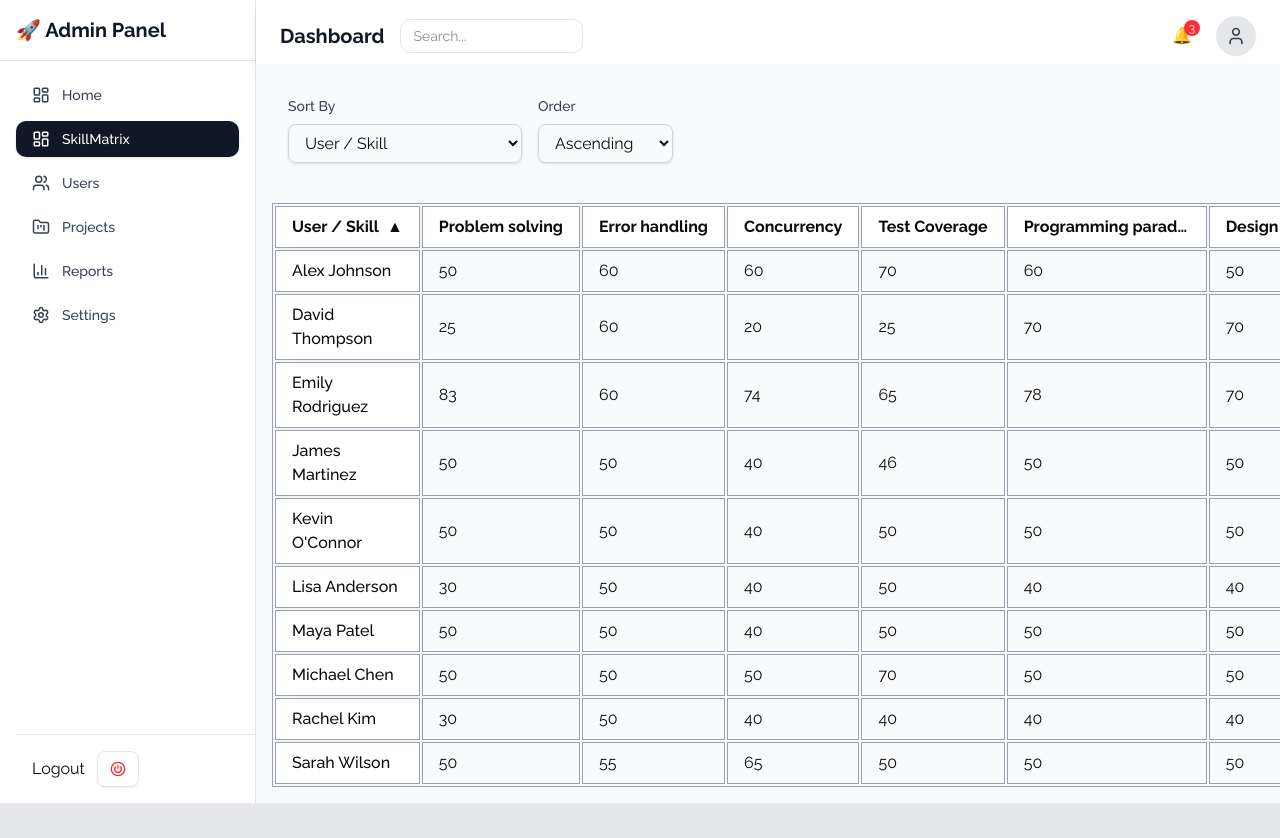
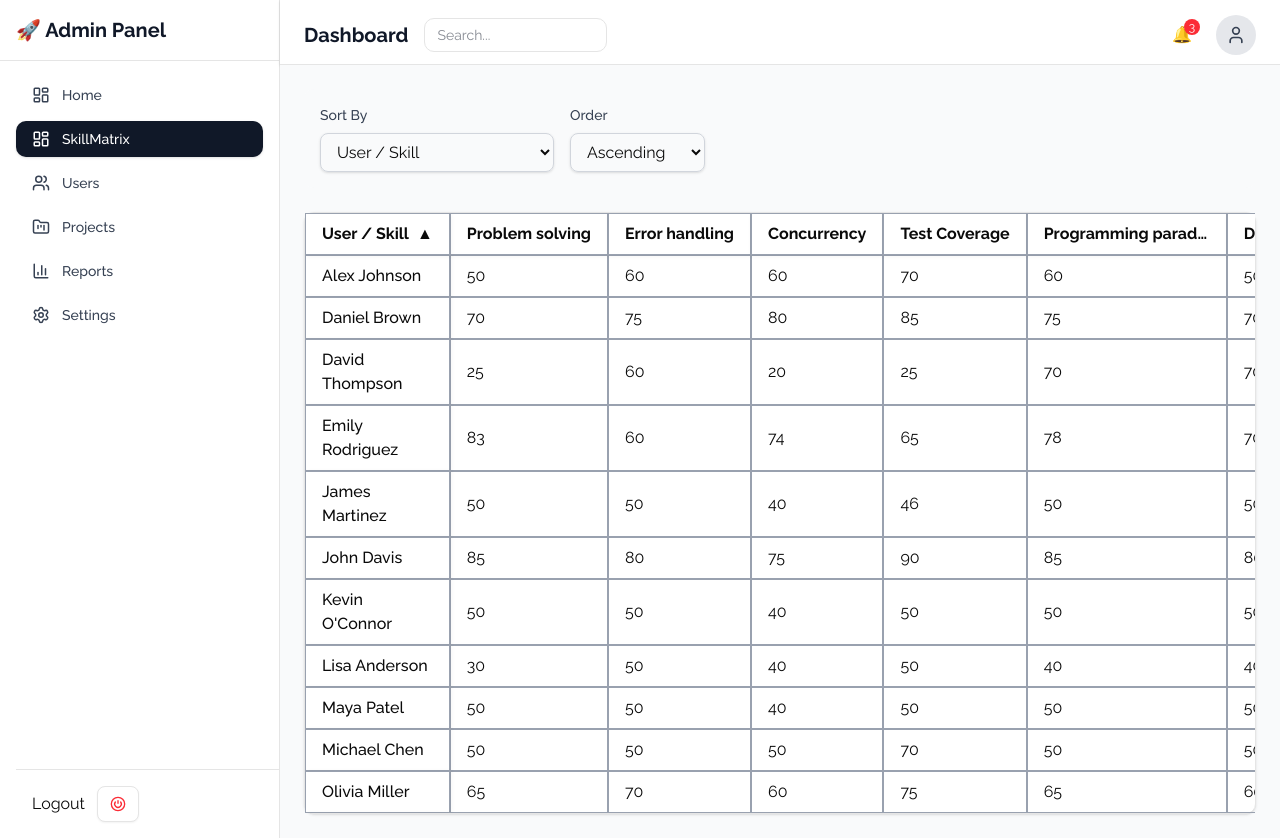
Before and after one commit to Gaurav-jha123/dep-incubation-mcp-docs, a React (Vite) app: page /dashboard in a window 1280 px wide. Before the commit the page ends 803 px from the top, so only its background shows below. Built offline with nearby package versions, Linux system fonts and the light colour scheme; sample sign-in values are in the browser's storage.

Commit message:
feat: fix layout scroll bar

```diff
--- a/src/features/dashboard/components/SkillMatrixTable.tsx
+++ b/src/features/dashboard/components/SkillMatrixTable.tsx
@@ -59,7 +59,7 @@ const SkillMatrixTable: React.FC<SkillMatrixTableProps> = ({ data }) => {
   };
 
   return (
-    <div className="w-full">
+    <div className="w-full min-w-0">
       <SkillMatrixFilters
         sortColumn={sortColumn}
         sortOrder={sortOrder}
@@ -69,9 +69,9 @@ const SkillMatrixTable: React.FC<SkillMatrixTableProps> = ({ data }) => {
       />
 
       {/* Table Section */}
-      <div className="overflow-x-auto max-w-full">
-        <div className="max-h-[600px] overflow-y-auto">
-          <table className="min-w-[900px] w-full border border-gray-400 border-separate">
+      <div className="w-full border rounded-lg bg-white shadow-sm">
+        <div className="overflow-x-auto overflow-y-auto max-h-[600px]">
+          <table className="min-w-[1200px] w-full border-separate border-spacing-0">
             <thead>
               <tr>
                 <th
--- a/src/features/dashboard/dashboard.tsx
+++ b/src/features/dashboard/dashboard.tsx
@@ -4,7 +4,7 @@ import skillMatrix from "./../../mocks/skillMatrix"
 
 const Dashboard = () => {
   return (
-    <div><SkillMatrixTable data={skillMatrix} /></div>
+    <><SkillMatrixTable data={skillMatrix} /></>
   )
 }
 
--- a/src/layout/Header.tsx
+++ b/src/layout/Header.tsx
@@ -3,22 +3,22 @@ import React from "react";
 
 const Header: React.FC = () => {
   return (
-    <header className="header-wrapper w-full bg-white text-gray-900 px-6 py-3 flex items-center justify-between shadow-lg border-b">
+    <header className="header-wrapper w-full h-16 bg-white text-gray-900 px-6 py-3 flex items-center justify-between">
 
       {/* Left Section */}
-      <div className="flex items-center gap-4">
-        <h1 className="text-xl font-bold">Dashboard</h1>
+      <div className="flex items-center gap-4 flex-1 min-w-0">
+        <h1 className="text-xl font-bold whitespace-nowrap">Dashboard</h1>
 
         {/* Search */}
         <input
           type="text"
           placeholder="Search..."
-          className="hidden md:block px-3 py-1.5 border rounded-lg text-sm focus:outline-none focus:ring-2 focus:ring-gray-300"
+          className="hidden md:block px-3 py-1.5 border rounded-lg text-sm focus:outline-none focus:ring-2 focus:ring-gray-300 max-w-xs"
         />
       </div>
 
       {/* Right Section */}
-      <div className="flex items-center gap-6">
+      <div className="flex items-center gap-6 flex-shrink-0">
 
         {/* Notifications */}
         <button className="relative text-gray-600 hover:text-gray-900">
--- a/src/layout/Layout.tsx
+++ b/src/layout/Layout.tsx
@@ -7,17 +7,17 @@ import { Outlet } from "react-router-dom";
 // Layout component
 const Layout: React.FC = () => {
   return (
-    <div className="min-h-screen grid grid-cols-[16rem_1fr] grid-rows-[4rem_1fr]">
+    <div className="min-h-screen grid grid-cols-[250px_1fr] grid-rows-[auto_1fr] lg:grid-cols-[280px_1fr]">
       {/* Sidebar */}
-      <div className="row-span-2">
+      <div className="row-span-2 bg-white border-r shadow-sm">
         <Sidebar />
       </div>
       {/* Header */}
-      <div className="col-start-2 row-start-1">
+      <div className="col-start-2 row-start-1 bg-white border-b shadow-sm">
         <Header />
       </div>
       {/* Main Content */}
-      <main className="main-wrapper col-start-2 row-start-2 p-4 bg-gray-50">
+      <main className="main-wrapper col-start-2 row-start-2 p-6 bg-gray-50 overflow-x-hidden overflow-y-auto min-w-0">
         <Outlet />
       </main>
 
--- a/src/layout/Sidebar.tsx
+++ b/src/layout/Sidebar.tsx
@@ -24,9 +24,9 @@ const Sidebar: React.FC = () => {
   const { logout } = useAuth()
 
   return (
-    <aside className="w-64 bg-white border-r shadow-lg flex flex-col h-full">
+    <aside className="w-full h-full bg-white flex flex-col">
       {/* Logo */}
-      <div className="p-4 border-b">
+      <div className="p-4 border-b flex-shrink-0">
         <h1 className="text-xl font-bold text-gray-900">🚀 Admin Panel</h1>
       </div>
 
@@ -55,7 +55,7 @@ const Sidebar: React.FC = () => {
       </nav>
 
       {/* Bottom Profile */}
-      <div className="p-4 border-t flex items-center gap-3 ml-4">
+      <div className="p-4 border-t flex items-center gap-3 ml-4 flex-shrink-0">
         Logout
         <Button
           variant="outline"
--- a/src/mocks/skillMatrix.ts
+++ b/src/mocks/skillMatrix.ts
@@ -31,7 +31,12 @@ export default {
     { "id": "james", "name": "James Martinez" },
     { "id": "rachel", "name": "Rachel Kim" },
     { "id": "kevin", "name": "Kevin O'Connor" },
-    { "id": "maya", "name": "Maya Patel" }
+    { "id": "maya", "name": "Maya Patel" },
+    { "id": "john", "name": "John Davis" },
+    { "id": "sophia", "name": "Sophia Williams" },
+    { "id": "daniel", "name": "Daniel Brown" },
+    { "id": "olivia", "name": "Olivia Miller" },
+    { "id": "ryan", "name": "Ryan Taylor" }
   ],
   "skills": [
     { "userId": "alex", "topicId": "problem_solving", "value": 50 },
@@ -242,6 +247,111 @@ export default {
     { "userId": "maya", "topicId": "state_management", "value": 50 },
     { "userId": "maya", "topicId": "form_management", "value": 50 },
     { "userId": "maya", "topicId": "ui_toolkit", "value": 50 },
-    { "userId": "maya", "topicId": "styling", "value": 70 }
+    { "userId": "maya", "topicId": "styling", "value": 70 },
+
+    { "userId": "john", "topicId": "problem_solving", "value": 85 },
+    { "userId": "john", "topicId": "error_handling", "value": 80 },
+    { "userId": "john", "topicId": "concurrency", "value": 75 },
+    { "userId": "john", "topicId": "test_coverage", "value": 90 },
+    { "userId": "john", "topicId": "programming_paradigms", "value": 85 },
+    { "userId": "john", "topicId": "design_patterns", "value": 80 },
+    { "userId": "john", "topicId": "swd_principles", "value": 85 },
+    { "userId": "john", "topicId": "design_system", "value": 60 },
+    { "userId": "john", "topicId": "programming_styles", "value": 80 },
+    { "userId": "john", "topicId": "web_browser", "value": 70 },
+    { "userId": "john", "topicId": "ide", "value": 85 },
+    { "userId": "john", "topicId": "vcs_git", "value": 90 },
+    { "userId": "john", "topicId": "react", "value": 85 },
+    { "userId": "john", "topicId": "nextjs", "value": 70 },
+    { "userId": "john", "topicId": "typescript", "value": 85 },
+    { "userId": "john", "topicId": "build_tools", "value": 75 },
+    { "userId": "john", "topicId": "state_management", "value": 80 },
+    { "userId": "john", "topicId": "form_management", "value": 75 },
+    { "userId": "john", "topicId": "ui_toolkit", "value": 65 },
+    { "userId": "john", "topicId": "styling", "value": 70 },
+
+    { "userId": "sophia", "topicId": "problem_solving", "value": 60 },
+    { "userId": "sophia", "topicId": "error_handling", "value": 65 },
+    { "userId": "sophia", "topicId": "concurrency", "value": 55 },
+    { "userId": "sophia", "topicId": "test_coverage", "value": 70 },
+    { "userId": "sophia", "topicId": "programming_paradigms", "value": 60 },
+    { "userId": "sophia", "topicId": "design_patterns", "value": 65 },
+    { "userId": "sophia", "topicId": "swd_principles", "value": 70 },
+    { "userId": "sophia", "topicId": "design_system", "value": 85 },
+    { "userId": "sophia", "topicId": "programming_styles", "value": 60 },
+    { "userId": "sophia", "topicId": "web_browser", "value": 75 },
+    { "userId": "sophia", "topicId": "ide", "value": 65 },
+    { "userId": "sophia", "topicId": "vcs_git", "value": 60 },
+    { "userId": "sophia", "topicId": "react", "value": 80 },
+    { "userId": "sophia", "topicId": "nextjs", "value": 75 },
+    { "userId": "sophia", "topicId": "typescript", "value": 70 },
+    { "userId": "sophia", "topicId": "build_tools", "value": 65 },
+    { "userId": "sophia", "topicId": "state_management", "value": 75 },
+    { "userId": "sophia", "topicId": "form_management", "value": 80 },
+    { "userId": "sophia", "topicId": "ui_toolkit", "value": 85 },
+    { "userId": "sophia", "topicId": "styling", "value": 90 },
+
+    { "userId": "daniel", "topicId": "problem_solving", "value": 70 },
+    { "userId": "daniel", "topicId": "error_handling", "value": 75 },
+    { "userId": "daniel", "topicId": "concurrency", "value": 80 },
+    { "userId": "daniel", "topicId": "test_coverage", "value": 85 },
+    { "userId": "daniel", "topicId": "programming_paradigms", "value": 75 },
+    { "userId": "daniel", "topicId": "design_patterns", "value": 70 },
+    { "userId": "daniel", "topicId": "swd_principles", "value": 75 },
+    { "userId": "daniel", "topicId": "design_system", "value": 40 },
+    { "userId": "daniel", "topicId": "programming_styles", "value": 70 },
+    { "userId": "daniel", "topicId": "web_browser", "value": 65 },
+    { "userId": "daniel", "topicId": "ide", "value": 75 },
+    { "userId": "daniel", "topicId": "vcs_git", "value": 80 },
+    { "userId": "daniel", "topicId": "react", "value": 60 },
+    { "userId": "daniel", "topicId": "nextjs", "value": 55 },
+    { "userId": "daniel", "topicId": "typescript", "value": 80 },
+    { "userId": "daniel", "topicId": "build_tools", "value": 85 },
+    { "userId": "daniel", "topicId": "state_management", "value": 65 },
+    { "userId": "daniel", "topicId": "form_management", "value": 60 },
+    { "userId": "daniel", "topicId": "ui_toolkit", "value": 45 },
+    { "userId": "daniel", "topicId": "styling", "value": 55 },
+
+    { "userId": "olivia", "topicId": "problem_solving", "value": 65 },
+    { "userId": "olivia", "topicId": "error_handling", "value": 70 },
+    { "userId": "olivia", "topicId": "concurrency", "value": 60 },
+    { "userId": "olivia", "topicId": "test_coverage", "value": 75 },
+    { "userId": "olivia", "topicId": "programming_paradigms", "value": 65 },
+    { "userId": "olivia", "topicId": "design_patterns", "value": 60 },
+    { "userId": "olivia", "topicId": "swd_principles", "value": 65 },
+    { "userId": "olivia", "topicId": "design_system", "value": 80 },
+    { "userId": "olivia", "topicId": "programming_styles", "value": 65 },
+    { "userId": "olivia", "topicId": "web_browser", "value": 70 },
+    { "userId": "olivia", "topicId": "ide", "value": 70 },
+    { "userId": "olivia", "topicId": "vcs_git", "value": 65 },
+    { "userId": "olivia", "topicId": "react", "value": 85 },
+    { "userId": "olivia", "topicId": "nextjs", "value": 80 },
+    { "userId": "olivia", "topicId": "typescript", "value": 75 },
+    { "userId": "olivia", "topicId": "build_tools", "value": 70 },
+    { "userId": "olivia", "topicId": "state_management", "value": 85 },
+    { "userId": "olivia", "topicId": "form_management", "value": 80 },
+    { "userId": "olivia", "topicId": "ui_toolkit", "value": 75 },
+    { "userId": "olivia", "topicId": "styling", "value": 85 },
+
+    { "userId": "ryan", "topicId": "problem_solving", "value": 55 },
+    { "userId": "ryan", "topicId": "error_handling", "value": 60 },
+    { "userId": "ryan", "topicId": "concurrency", "value": 65 },
+    { "userId": "ryan", "topicId": "test_coverage", "value": 60 },
+    { "userId": "ryan", "topicId": "programming_paradigms", "value": 55 },
+    { "userId": "ryan", "topicId": "design_patterns", "value": 55 },
+    { "userId": "ryan", "topicId": "swd_principles", "value": 60 },
+    { "userId": "ryan", "topicId": "design_system", "value": 70 },
+    { "userId": "ryan", "topicId": "programming_styles", "value": 55 },
+    { "userId": "ryan", "topicId": "web_browser", "value": 80 },
+    { "userId": "ryan", "topicId": "ide", "value": 75 },
+    { "userId": "ryan", "topicId": "vcs_git", "value": 70 },
+    { "userId": "ryan", "topicId": "react", "value": 75 },
+    { "userId": "ryan", "topicId": "nextjs", "value": 65 },
+    { "userId": "ryan", "topicId": "typescript", "value": 60 },
+    { "userId": "ryan", "topicId": "build_tools", "value": 70 },
+    { "userId": "ryan", "topicId": "state_management", "value": 70 },
+    { "userId": "ryan", "topicId": "form_management", "value": 65 },
+    { "userId": "ryan", "topicId": "ui_toolkit", "value": 60 },
+    { "userId": "ryan", "topicId": "styling", "value": 80 }
   ]
 }
```
